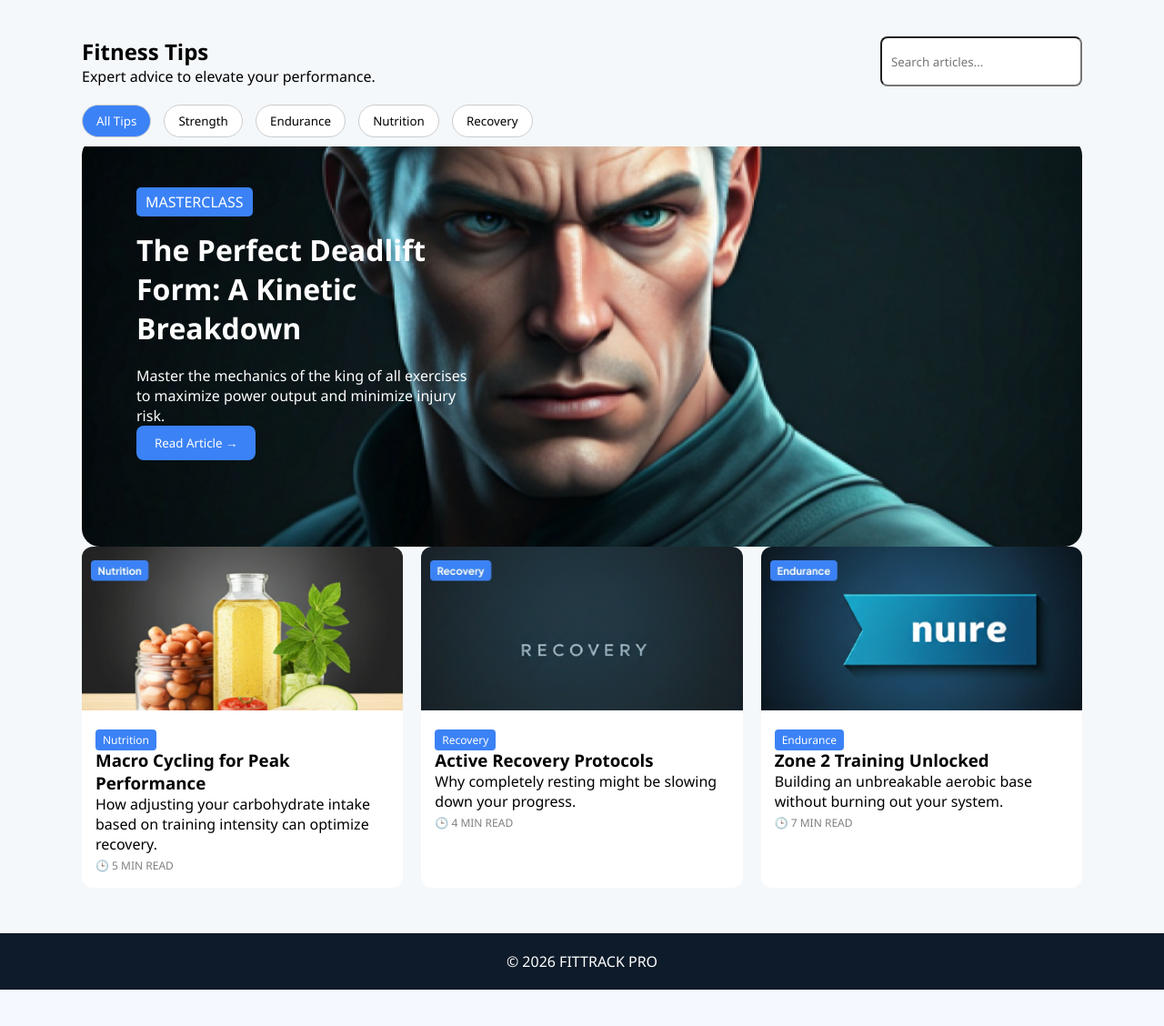
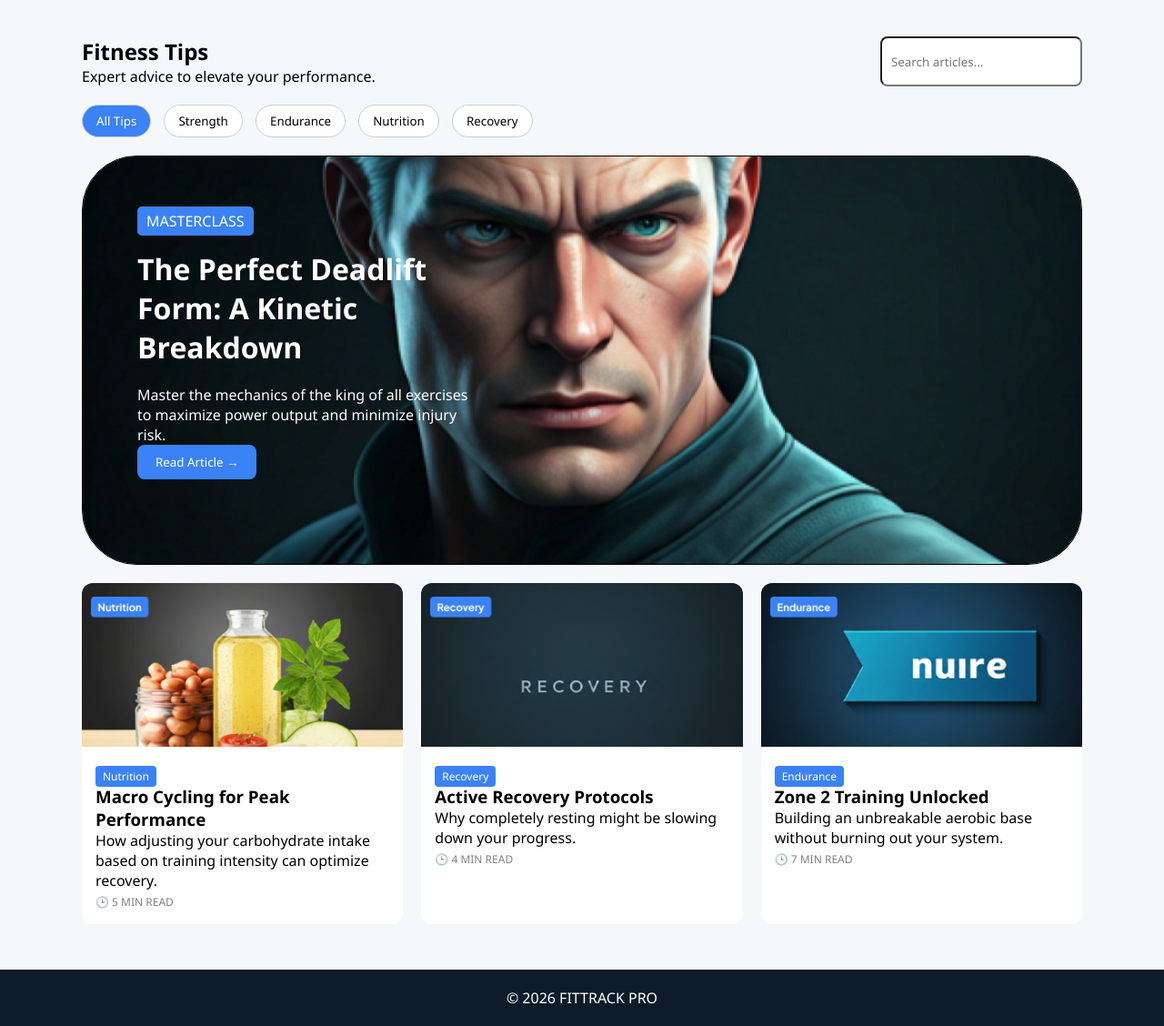
Before and after one commit to Mohamedahmedkotb/IRONPULSE, a PHP site: page /html/FitnessTips.html in a window 1280 px wide. Shown: the part 64-1192 px from the top of the page at 91% size. Before the commit the page ends 1152 px from the top, so only its background shows below. Run offline with PHP 8.4, Linux system fonts and the light colour scheme.

Commit message:
html-css-2

```diff
--- a/styles/FitnessTips.css
+++ b/styles/FitnessTips.css
@@ -93,8 +93,10 @@ body {
 .hero-card {
     position: relative;
     height: 450px;
-    border-radius: 20px;
+    border: 1px solid black;
+    border-radius: 60px;
     overflow: hidden;
+    margin-top: 20px;
 }
 
 .hero-img {
@@ -102,14 +104,14 @@ body {
     width: 100%;
     height: 100%;
     object-fit: cover;
-    margin-top: 10px;
+
 }
 
 .hero-overlay {
     position: absolute;
     width: 100%;
     height: 100%;
-    /* background: linear-gradient(to right, rgba(0,0,0,0.7), rgba(0,0,0,0.2)); */
+
 }
 
 .hero-content {
@@ -143,6 +145,7 @@ body {
     display: grid;
     grid-template-columns: repeat(3, 1fr);
     gap: 20px;
+    margin-top: 20px;
 }
 
 .card {
```
